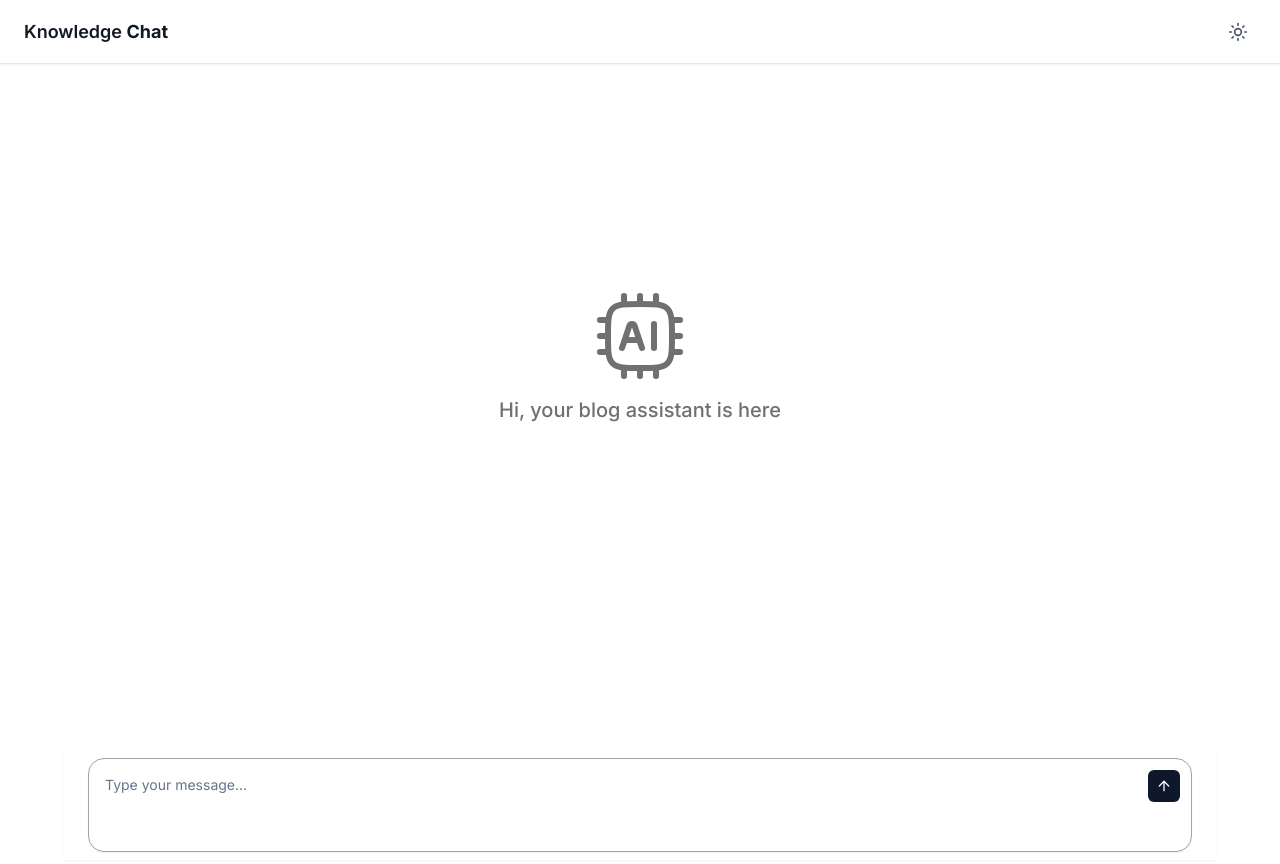
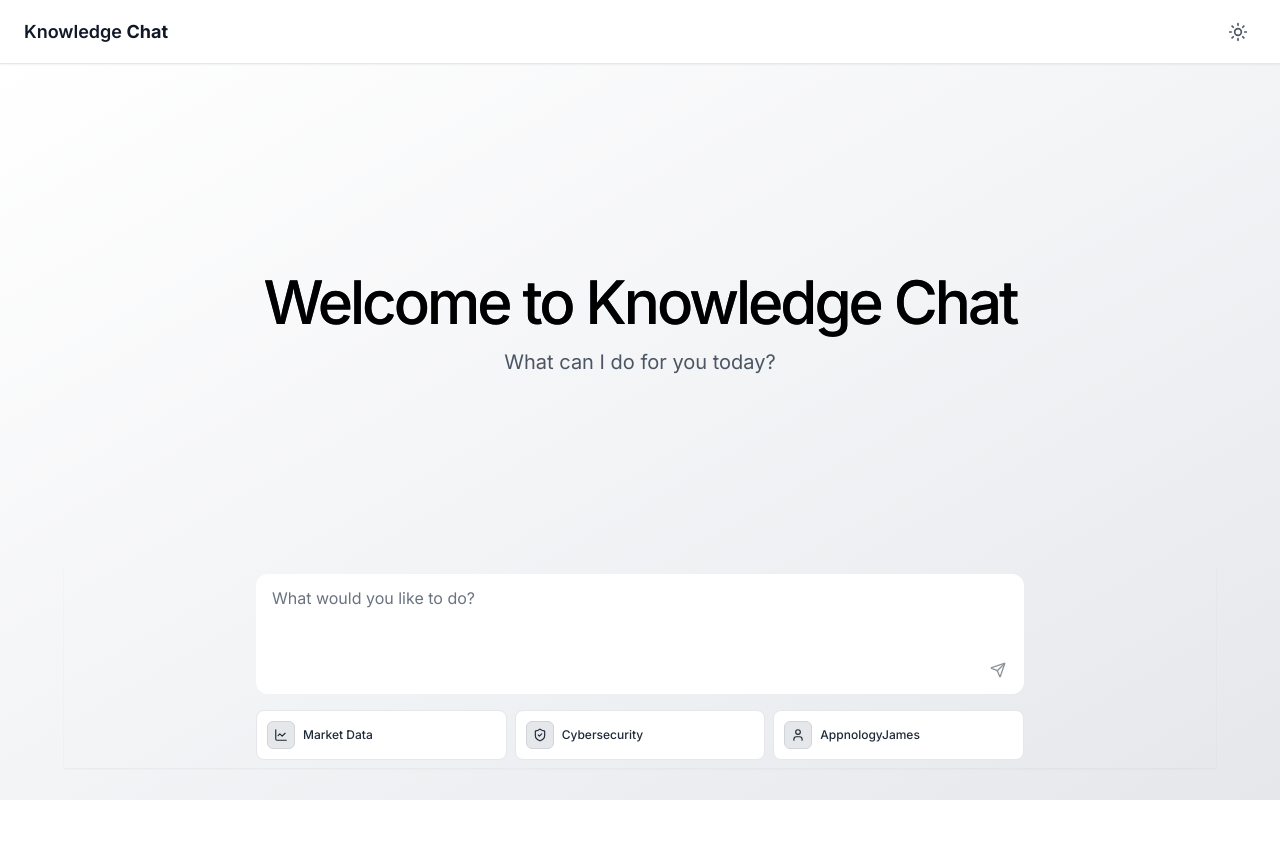
Before and after one commit to mdkaifansari04/knowledge-chat-frontend, a Next.js app: page / in a window 1280 px wide. After the commit the page ends 800 px from the top, so only its background shows below. Built offline with nearby package versions, Linux system fonts and the light colour scheme.

Commit message:
feat: update chat page
Signed-off-by: Md Kaif Ansari <amdkaif843@gmail.com>

```diff
--- a/app/page.tsx
+++ b/app/page.tsx
@@ -3,7 +3,7 @@ import MainResponseSection from '@/components/shared/mainResponse';
 
 export default function Home() {
   return (
-    <div className="flex h-screen w-full flex-col bg-background">
+    <div className="flex flex-col w-full h-[calc(100vh-4rem)] bg-gradient-to-br from-white via-gray-100 to-gray-200 dark:bg-gradient-to-br dark:to-black dark:from-black dark:via-zinc-800/40">
       <div className="flex flex-1 overflow-hidden">
         <MainResponseSection isDivisionOption={false} />
       </div>
--- a/components/kokonutui/ai-chat.tsx
+++ b/components/kokonutui/ai-chat.tsx
@@ -0,0 +1,53 @@
+'use client';
+
+import { motion } from 'motion/react';
+import { cn } from '@/lib/utils';
+import { MultimodalInput } from '@/components/kokonutui/multimodal-input';
+
+export default function Page() {
+  return (
+    <div className="flex flex-col items-center justify-center w-full min-h-screen px-4 bg-gradient-to-br from-white via-gray-100 to-gray-200 dark:bg-gradient-to-br dark:to-black dark:from-black dark:via-zinc-800/40 ">
+      <div className="flex flex-col items-center justify-center w-full h-screen p-4 mx-auto">
+        <motion.div
+          initial={{ opacity: 0 }}
+          animate={{ opacity: 1 }}
+          transition={{ duration: 0.7 }}
+          className={cn('text-center mb-10', 'opacity-100 scale-100')}
+        >
+          <h1 className="mb-4 text-5xl font-medium tracking-tighter text-black md:text-6xl bg-clip-text bg-gradient-to-b from-gray-800 to-gray-600 dark:text-white dark:bg-gradient-to-b dark:from-black dark:to-black/70">
+            Welcome to Knowledge Chat
+          </h1>
+          <p className="text-xl text-gray-600 dark:text-zinc-400">
+            What can I do for you today?
+          </p>
+        </motion.div>
+
+        <motion.div
+          initial={{ opacity: 0 }}
+          animate={{ opacity: 1 }}
+          transition={{ duration: 0.7 }}
+          className={cn(
+            'w-full rounded-2xl relative overflow-hidden',
+            'h-0 overflow-hidden',
+          )}
+        >
+          <div className="relative p-6">
+            <div className="flex flex-col gap-4">{/* Put messages here */}</div>
+            <div className="shrink-0 min-w-[24px] min-h-[24px]" />
+          </div>
+        </motion.div>
+
+        <motion.form
+          initial={{ opacity: 0 }}
+          animate={{ opacity: 1 }}
+          transition={{ duration: 0.7 }}
+          className="w-full max-w-3xl px-4 mt-6 md:px-0"
+        >
+          <div className="relative backdrop-blur-xl rounded-xl">
+            <MultimodalInput />
+          </div>
+        </motion.form>
+      </div>
+    </div>
+  );
+}
--- a/components/shared/header.tsx
+++ b/components/shared/header.tsx
@@ -11,7 +11,7 @@ function Header() {
   return (
     <header
       className={cn(
-        'sticky top-0 z-10 flex h-16 items-center justify-between border-b bg-background px-4 shadow-sm md:px-6 dark:bg-zinc-800',
+        'sticky top-0 z-10 flex h-16 items-center justify-between border-b bg-background px-4 shadow-sm md:px-6 dark:bg-zinc-900 dark:border-zinc-950',
         {
           hidden: isAdminRoute,
         },
--- a/components/shared/mainResponse.tsx
+++ b/components/shared/mainResponse.tsx
@@ -13,12 +13,15 @@ import {
 import { useChatWithBlog } from '@/hooks/mutation';
 import { cn, getUserShortName } from '@/lib/utils';
 import useChatStore from '@/store/chat';
+import { motion } from 'framer-motion';
 import {
   Check,
   CirclePause,
   Copy,
-  Volume,
-  Volume1,
+  LineChart,
+  SendIcon,
+  ShieldCheck,
+  User,
   Volume2,
 } from 'lucide-react';
 import { useRouter } from 'next/navigation';
@@ -26,11 +29,30 @@ import { Fragment, useEffect, useRef, useState } from 'react';
 import toast from 'react-hot-toast';
 import Markdown from 'react-markdown';
 import '../../app/globals.css';
-import { ArrowUpIcon } from '../icons';
-
 interface MainResponseSectionProps {
   isDivisionOption: boolean;
 }
+
+const QuickActions = [
+  {
+    action: 'Market Data',
+    icon: LineChart,
+    gradient: 'from-zinc-900/50 to-black/50',
+    hoverGradient: 'hover:from-zinc-800/50 hover:to-zinc-900/50',
+  },
+  {
+    action: 'Cybersecurity',
+    icon: ShieldCheck,
+    gradient: 'from-zinc-900/50 to-black/50',
+    hoverGradient: 'hover:from-zinc-800/50 hover:to-zinc-900/50',
+  },
+  {
+    action: 'AppnologyJames',
+    icon: User,
+    gradient: 'from-zinc-900/50 to-black/50',
+    hoverGradient: 'hover:from-zinc-800/50 hover:to-zinc-900/50',
+  },
+];
 
 export default function MainResponseSection({
   isDivisionOption,
@@ -47,7 +69,7 @@ export default function MainResponseSection({
     console.log(streamText);
   }, [streamText]);
   return (
-    <main className="max-w-6xl mx-auto flex flex-1 flex-col justify-center">
+    <main className="flex flex-col justify-center flex-1 max-w-6xl mx-auto ">
       <div className={cn('flex-1 p-4 sm:p-6 !overflow-y-auto hide-scrollbar')}>
         <div
           className={cn('', {
@@ -55,7 +77,7 @@ export default function MainResponseSection({
             'max-w-full': !showEmptyActivity,
           })}
         >
-          <div className="mb-4 space-y-3 pt-14 pb-10 hide-scrollbar">
+          <div className="pb-10 mb-4 space-y-3 pt-14 hide-scrollbar">
             {chat.map((i, k) => (
               <ChatMessage
                 key={k}
@@ -84,22 +106,30 @@ export default function MainResponseSection({
 
 function EmptyActivity() {
   return (
-    <div className="w-full flex justify-center items-center">
-      <div className="mt-36 flex flex-col justify-center items-center w-full">
-        <Icon className="w-24" src="ai" />
-        <span className="text-[#707070] text-xl font-medium mt-3">
-          Hi, your blog assistant is here
-        </span>
-      </div>
-    </div>
+    <motion.div
+      initial={{ opacity: 0 }}
+      animate={{ opacity: 1 }}
+      transition={{ duration: 0.7 }}
+      className={cn(
+        'relative z-30 pt-32 text-center pb-20',
+        'opacity-100 scale-100',
+      )}
+    >
+      <h1 className="relative z-30 mb-4 text-5xl font-medium tracking-tighter text-black md:text-6xl bg-clip-text bg-gradient-to-b from-gray-800 to-gray-600 dark:text-white dark:bg-gradient-to-b dark:from-black dark:to-black/70">
+        Welcome to Knowledge Chat
+      </h1>
+      <p className="relative z-30 text-xl text-gray-600 dark:text-zinc-400">
+        What can I do for you today?
+      </p>
+    </motion.div>
   );
 }
 
 const PromptCard = (props: { prompt: string; icon: string }) => {
   return (
-    <div className="rounded-lg border p-3 cursor-pointer">
+    <div className="p-3 border rounded-lg cursor-pointer">
       <Icon src={props.icon} />
-      <p className="mt-4 font-normal text-xs">{props.prompt}</p>
+      <p className="mt-4 text-xs font-normal">{props.prompt}</p>
     </div>
   );
 };
@@ -111,12 +141,6 @@ function PromptInputBox({ isDivisionOption }: PromptInputBoxProps) {
   const ChatStore = useChatStore();
   const { mutate: requestChatWithPdf, isPending: isProcessing } =
     useChatWithBlog();
-
-  const handleKeyDown = (e: React.KeyboardEvent) => {
-    if (e.key === 'Enter') {
-      handleSubmit(e);
-    }
-  };
 
   const handleStream = async (response: Response) => {
     const reader = response.body?.getReader();
@@ -165,34 +189,95 @@ function PromptInputBox({ isDivisionOption }: PromptInputBoxProps) {
     );
   };
   return (
-    <div className="sticky bottom-7 md:bottom-1 bg-background px-4 py-2 shadow-sm sm:px-6">
-      <div className="relative">
+    <div className="sticky px-4 py-2 shadow-sm bottom-7 md:bottom-8 sm:px-6">
+      <div className="flex flex-col w-full max-w-3xl gap-4 mx-auto">
+        <div className="relative bg-white border-none dark:bg-zinc-900 rounded-xl">
           <Textarea
-          placeholder="Type your message..."
+            placeholder="What would you like to do?"
+            value={prompt}
             onChange={(e) => setPrompt(e.target.value)}
-          value={prompt}
-          name="message"
-          id="message"
-          rows={3}
-          onKeyDown={handleKeyDown}
-          className="min-h-[48px] rounded-2xl resize-none p-4 border border-neutral-400 shadow-sm pr-16"
+            onKeyDown={(e) => {
+              if (e.key === 'Enter' && !e.shiftKey) {
+                e.preventDefault();
+                handleSubmit(e);
+              }
+            }}
+            className={cn(
+              'w-full px-4 py-3',
+              'resize-none',
+              'bg-transparent',
+              'border-none',
+              'text-gray-800 dark:text-zinc-100 text-base',
+              'focus:outline-none',
+              'focus-visible:ring-0 focus-visible:ring-offset-0',
+              'placeholder:text-gray-500 dark:placeholder:text-zinc-500 placeholder:text-base',
+              'min-h-[60px]',
+            )}
           />
+          <div className="flex items-center justify-end p-3">
             <Button
-          type="submit"
-          size="icon"
-          disabled={isProcessing}
-          className="absolute w-8 h-8 top-3 right-3"
-          onClick={handleSubmit}
+              className={cn(
+                'px-1.5 py-1.5 h-6 rounded-lg text-sm transition-colors hover:bg-gray-200 dark:hover:bg-zinc-800 flex items-center justify-between gap-1',
+                'text-gray-800 dark:text-zinc-100',
+                'disabled:opacity-50 disabled:cursor-not-allowed bg-white dark:bg-zinc-900',
+              )}
+              disabled={prompt.length === 0}
+              onClick={() => {
+                console.log('Sending message:', prompt);
+              }}
             >
               {isProcessing ? (
                 <Loader className="w-3 h-3" />
               ) : (
                 <Fragment>
-              <ArrowUpIcon className="w-4 h-4" />
+                  <SendIcon className="w-4 h-4" />
                   <span className="sr-only">Send</span>
                 </Fragment>
               )}
             </Button>
+          </div>
+        </div>
+
+        <div className="grid w-full gap-2 sm:grid-cols-3">
+          {QuickActions.map((item, index) => {
+            const Icon = item.icon;
+            return (
+              <motion.div
+                initial={{ opacity: 0, y: 20 }}
+                animate={{ opacity: 1, y: 0 }}
+                exit={{ opacity: 0, y: 20 }}
+                transition={{
+                  delay: 0.1 * index,
+                  duration: 0.4,
+                  ease: 'easeOut',
+                }}
+                key={index}
+                className={`${index > 1 ? 'hidden sm:block' : 'block'} h-full`}
+              >
+                <button
+                  type="button"
+                  className="group w-full h-full text-left rounded-lg p-2.5
+                                    bg-white dark:bg-zinc-900 hover:bg-gray-200 dark:hover:bg-zinc-800
+                                    border border-gray-200 dark:border-zinc-800 hover:border-gray-300 dark:hover:border-zinc-700
+                                    transition-colors duration-300
+                                    flex flex-col justify-between"
+                >
+                  <div className="flex items-center gap-2">
+                    <div className="p-1.5 rounded-md bg-gray-200 dark:bg-zinc-800 border border-gray-300 dark:border-zinc-700">
+                      <Icon
+                        size={14}
+                        className="text-gray-800 dark:text-zinc-100"
+                      />
+                    </div>
+                    <div className="text-xs font-medium text-gray-800 dark:text-zinc-100">
+                      {item.action}
+                    </div>
+                  </div>
+                </button>
+              </motion.div>
+            );
+          })}
+        </div>
       </div>
     </div>
   );
@@ -217,7 +302,7 @@ function ChatMessage(props: {
         />
         <AvatarFallback>{getUserShortName(props.userName)}</AvatarFallback>
       </Avatar>
-      <div className="grid gap-1 items-start text-sm">
+      <div className="grid items-start gap-1 text-sm">
         <div className="flex items-center gap-2">
           <div className="font-medium">{props.userName}</div>
         </div>
@@ -254,7 +339,7 @@ function CopyToClipboard({ text }: { text: string }) {
       <Tooltip>
         <TooltipTrigger asChild>
           <span
-            className="text-slate-500 group hover:bg-muted cursor-pointer w-6 flex justify-center items-center rounded-md"
+            className="flex items-center justify-center w-6 rounded-md cursor-pointer text-slate-500 group hover:bg-muted"
             onClick={handleCopy}
           >
             {copied ? <Check className="w-3" /> : <Copy className="w-3" />}
@@ -291,7 +376,7 @@ function ReadAloud({ text }: { text: string }) {
       <Tooltip>
         <TooltipTrigger asChild>
           <span
-            className="text-slate-500 group hover:bg-muted cursor-pointer w-6 flex justify-center items-center rounded-md"
+            className="flex items-center justify-center w-6 rounded-md cursor-pointer text-slate-500 group hover:bg-muted"
             onClick={handleReadAloud}
           >
             {isReading ? (
```
Also changed, not shown: app/chat/page.tsx (deleted, +0 -53 lines), components/kokonutui/multimodal-input.tsx (+1 -10 lines). Lines whose indentation alone changed are shown as unchanged.
